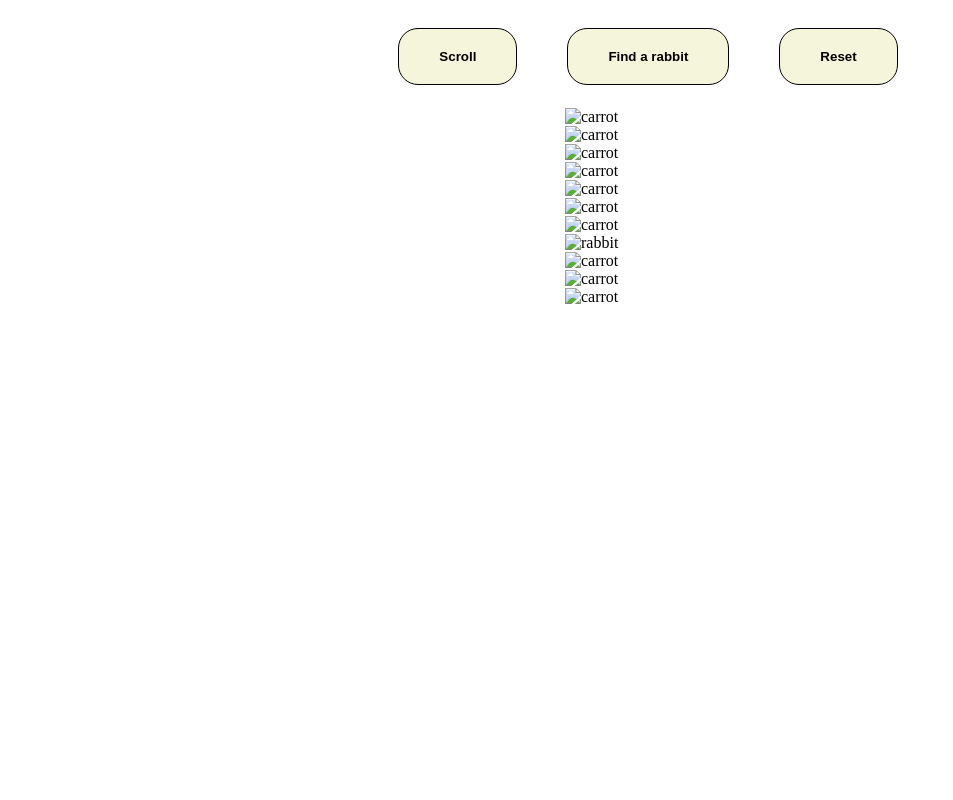
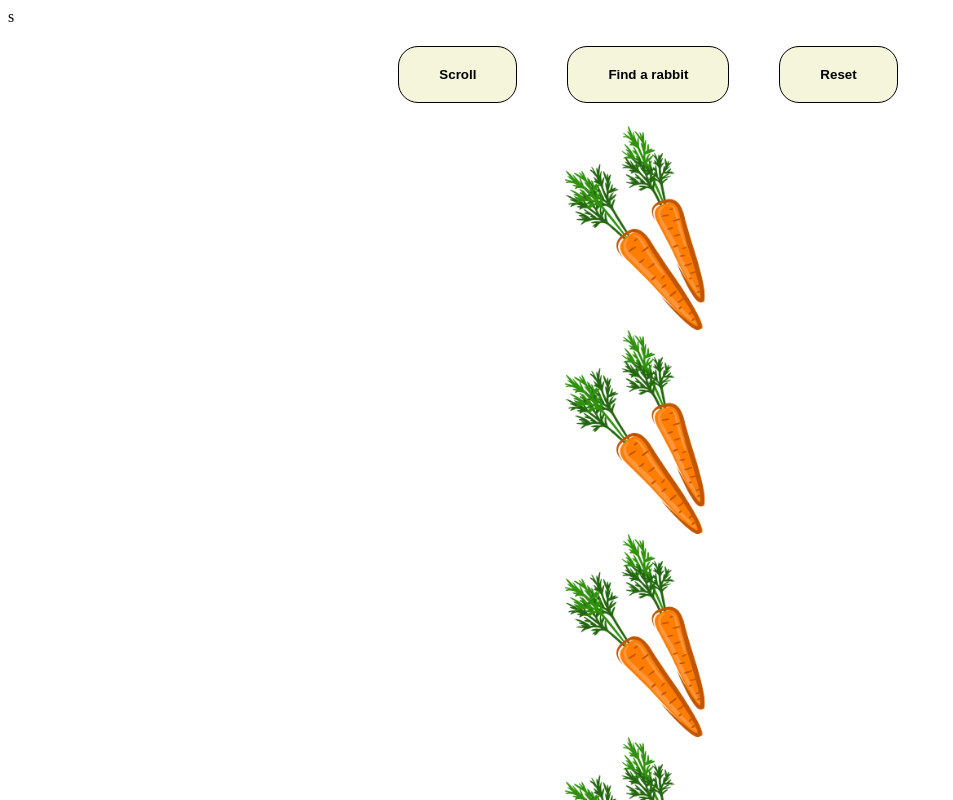
Before and after one commit to Choi-HyunHo/javascript-toy, a website: page html/rabbit.html in a window 1280 px wide. Shown: the top 800 px of the page, without its empty margins (0-953 px from the left). Drawn offline with nearby package versions, Linux system fonts and the light colour scheme; files that its build step writes are made by us from their sources; the site is published under a folder, as on GitHub Pages, so addresses that start at the root find nothing.

Commit message:
rabbit img 경로 수정

```diff
--- a/html/rabbit.html
+++ b/html/rabbit.html
@@ -6,6 +6,7 @@
     <meta name="viewport" content="width=device-width, initial-scale=1.0" />
     <title>Rabbit</title>
     <link rel="stylesheet" href="../main/rabbit.css" />
+    s
     <script defer src="../js/rabbit.js"></script>
   </head>
   <body>
@@ -15,17 +16,17 @@
       <button class="reset">Reset</button>
     </div>
     <div class="carrot_box">
-      <img src="/img/carrot.png" alt="carrot" />
-      <img src="/img/carrot.png" alt="carrot" />
-      <img src="/img/carrot.png" alt="carrot" />
-      <img src="/img/carrot.png" alt="carrot" />
-      <img src="/img/carrot.png" alt="carrot" />
-      <img src="/img/carrot.png" alt="carrot" />
-      <img src="/img/carrot.png" alt="carrot" />
-      <img src="/img/rabbit.png" alt="rabbit" class="rabbit" />
-      <img src="/img/carrot.png" alt="carrot" />
-      <img src="/img/carrot.png" alt="carrot" />
-      <img src="/img/carrot.png" alt="carrot" />
+      <img src="../img/carrot.png" alt="carrot" />
+      <img src="../img/carrot.png" alt="carrot" />
+      <img src="../img/carrot.png" alt="carrot" />
+      <img src="../img/carrot.png" alt="carrot" />
+      <img src="../img/carrot.png" alt="carrot" />
+      <img src="../img/carrot.png" alt="carrot" />
+      <img src="../img/carrot.png" alt="carrot" />
+      <img src="../img/rabbit.png" alt="rabbit" class="rabbit" />
+      <img src="../img/carrot.png" alt="carrot" />
+      <img src="../img/carrot.png" alt="carrot" />
+      <img src="../img/carrot.png" alt="carrot" />
     </div>
   </body>
 </html>
```
